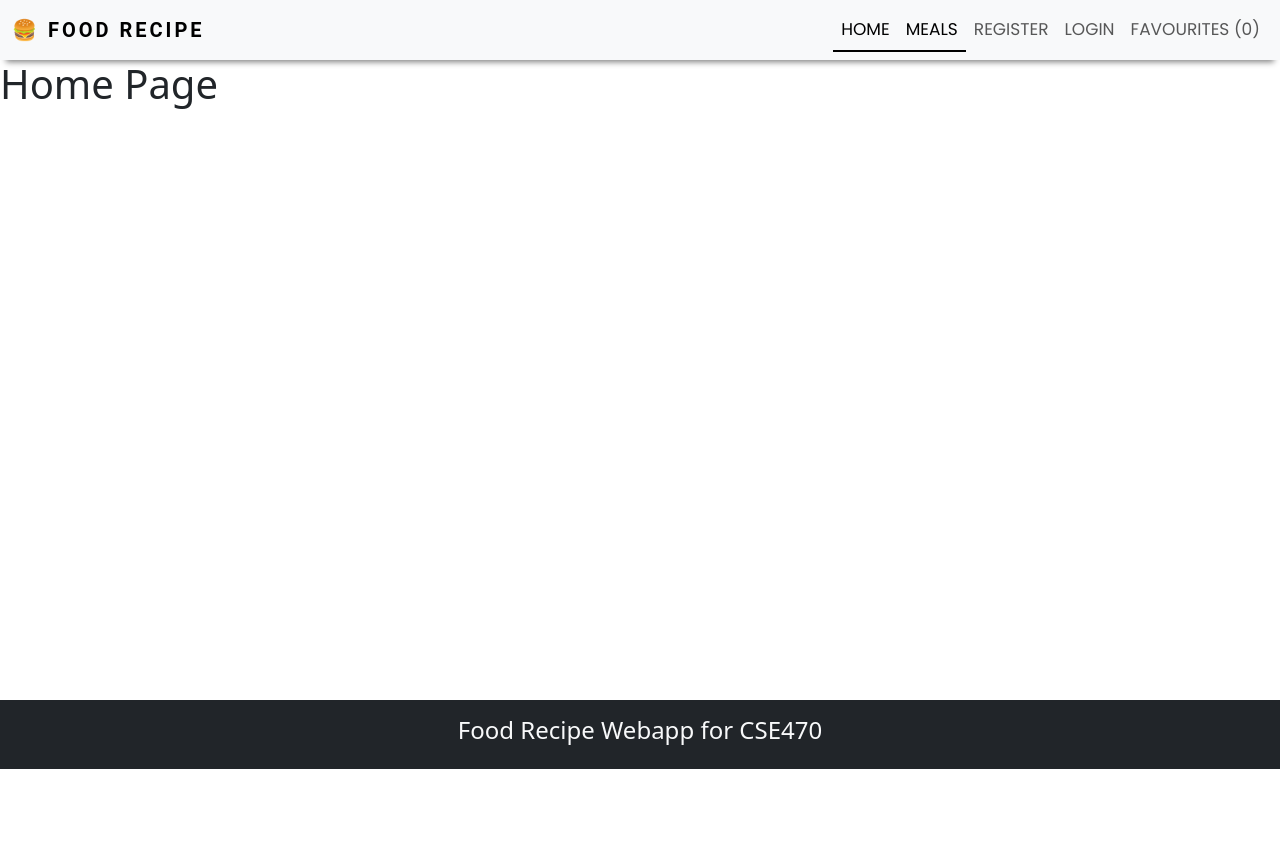
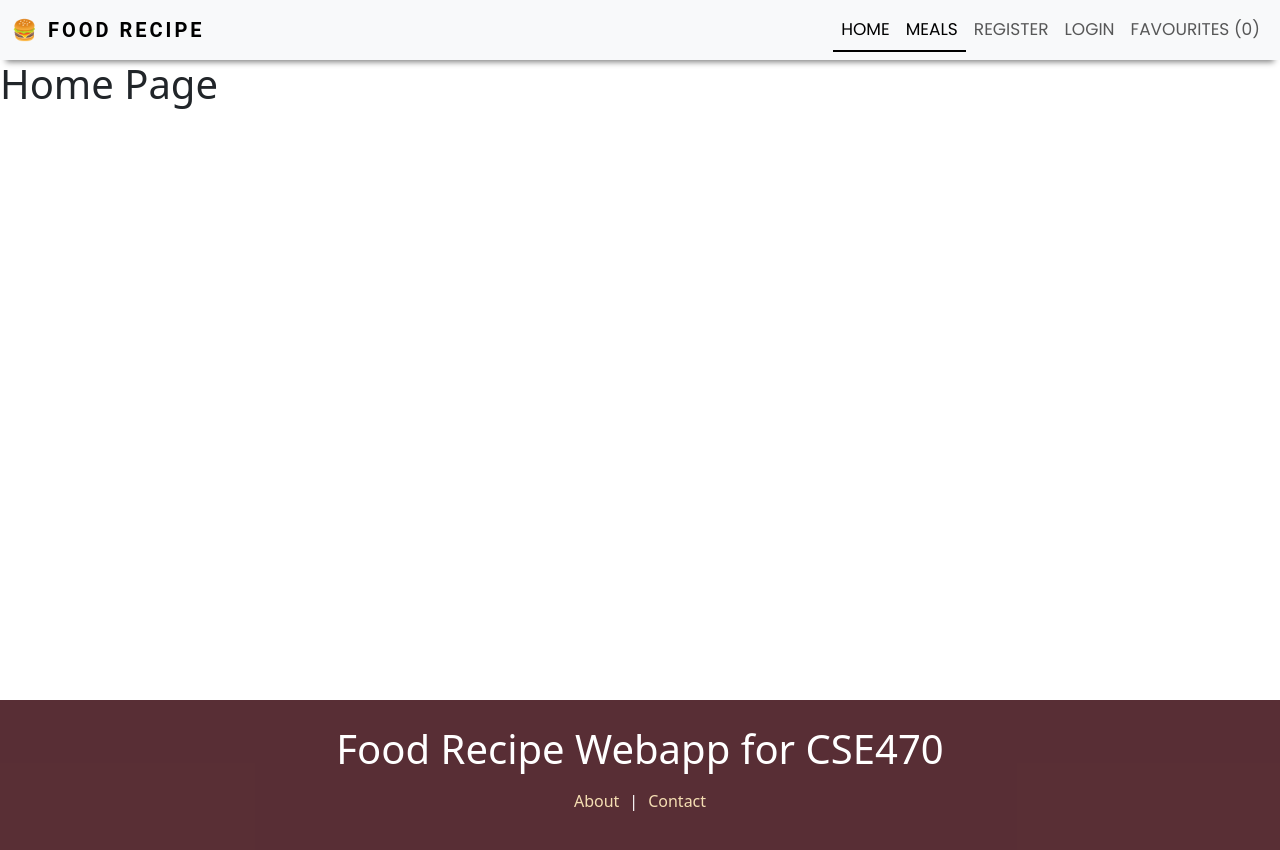
Before and after one commit to PriomDeb/food_recipe, a React (Create React App) app in the folder client/: page / in a window 1280 px wide. Shown: the top 850 px of the page. Before the commit the page ends 800 px from the top, so only its background shows below. Built offline with nearby package versions, Linux system fonts and the light colour scheme.

Commit message:
Footer styling

```diff
--- a/client/src/components/Layout/Footer.js
+++ b/client/src/components/Layout/Footer.js
@@ -1,11 +1,13 @@
-import React from 'react'
+import React from "react";
+import { Link } from "react-router-dom";
 
 export const Footer = () => {
   return (
-    <div className='bg-dark text-light p-3'>
-        <h4 className='text-center'>
-            Food Recipe Webapp for CSE470
-        </h4>
+    <div className="footer">
+      <h1 className="text-center">Food Recipe Webapp for CSE470</h1>
+      <p className="text-center mt-3">
+        <Link to="/about">About</Link>|<Link to="/contact">Contact</Link>
+      </p>
     </div>
-  )
-}
+  );
+};
--- a/client/src/index.css
+++ b/client/src/index.css
@@ -35,3 +35,24 @@
   font-family: 'roboto', sans-serif;
   letter-spacing: 3px;
 }
+
+
+/* Footer */
+/* ================== */
+
+.footer{
+  color: white;
+  padding: 25px;
+  background: rgba(53, 2, 10, 0.822);
+}
+
+.footer a{
+  text-decoration: none;
+  color: wheat;
+  padding: 10px;
+}
+
+.footer a:hover{
+  color: rgb(204, 185, 150);
+  border-bottom: 2px solid rgb(221, 191, 134);
+}
```
Also changed, not shown: client/src/components/Layout/Layout.js (+8 -10 lines).
